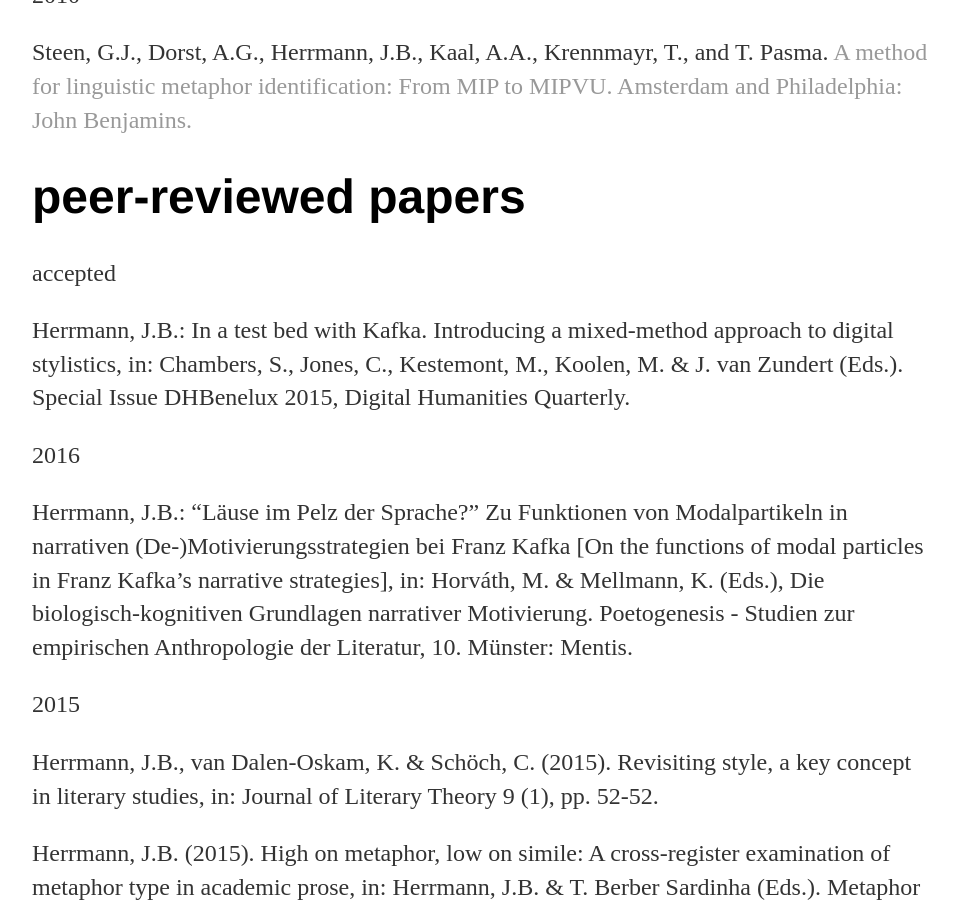
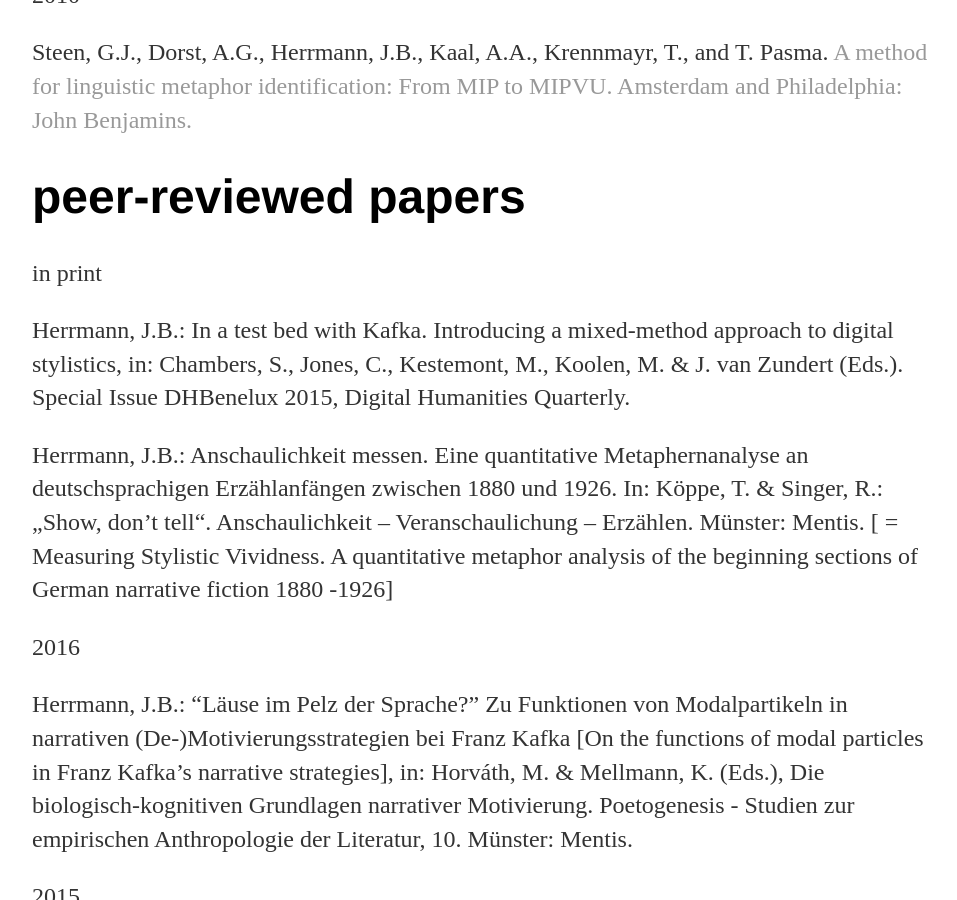
Before and after one commit to jberenike/jberenike.github.io, a Jekyll site: the page built from publications.md, in a window 1280 px wide and 900 px high, scrolled down 1569 px. Shown: the whole window, without its empty margins (160-1117 px from the left). Built offline with Jekyll 4.4.1, drawn with Linux system fonts in a browser that asks for light colours.

Commit message:
Create publications.md

```diff
--- a/publications.md
+++ b/publications.md
@@ -29,9 +29,13 @@ title: j. berenike herrmann
 
 # peer-reviewed papers
 
-accepted
+in print
 
  Herrmann, J.B.: In a test bed with Kafka. Introducing a mixed-method approach to digital stylistics, in: Chambers, S., Jones, C., Kestemont, M., Koolen, M. & J. van Zundert (Eds.). Special Issue DHBenelux 2015, Digital Humanities Quarterly.
+
+
+ Herrmann, J.B.: Anschaulichkeit messen. Eine quantitative Metaphernanalyse an deutschsprachigen Erzählanfängen zwischen 1880 und 1926. In: Köppe, T. & Singer, R.: „Show, don’t tell“. 	Anschaulichkeit – Veranschaulichung – Erzählen. Münster: Mentis.
+ [ = Measuring Stylistic Vividness. A quantitative metaphor analysis of the beginning sections of German narrative fiction 1880 -1926]
 
 2016
 
```
